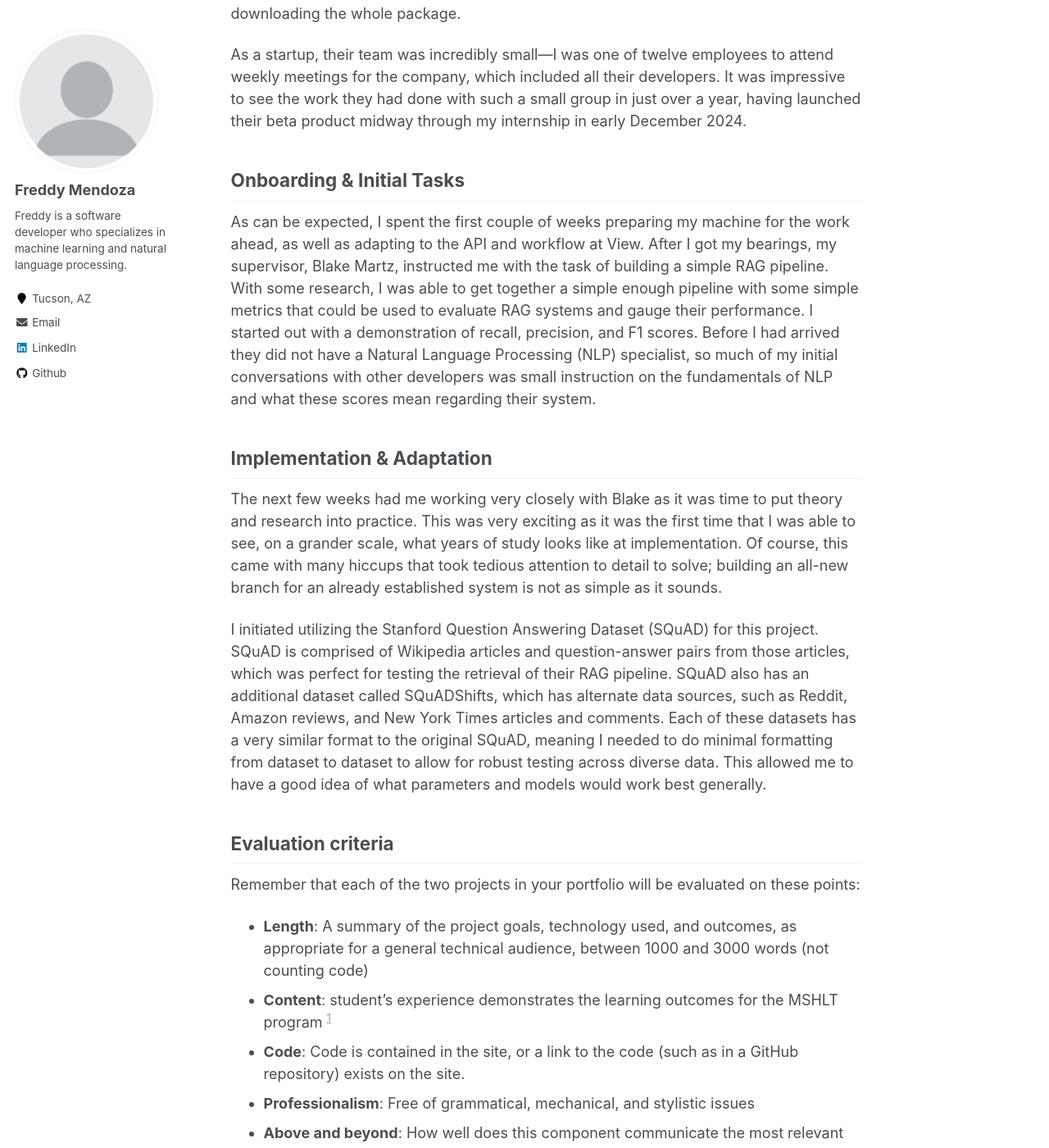
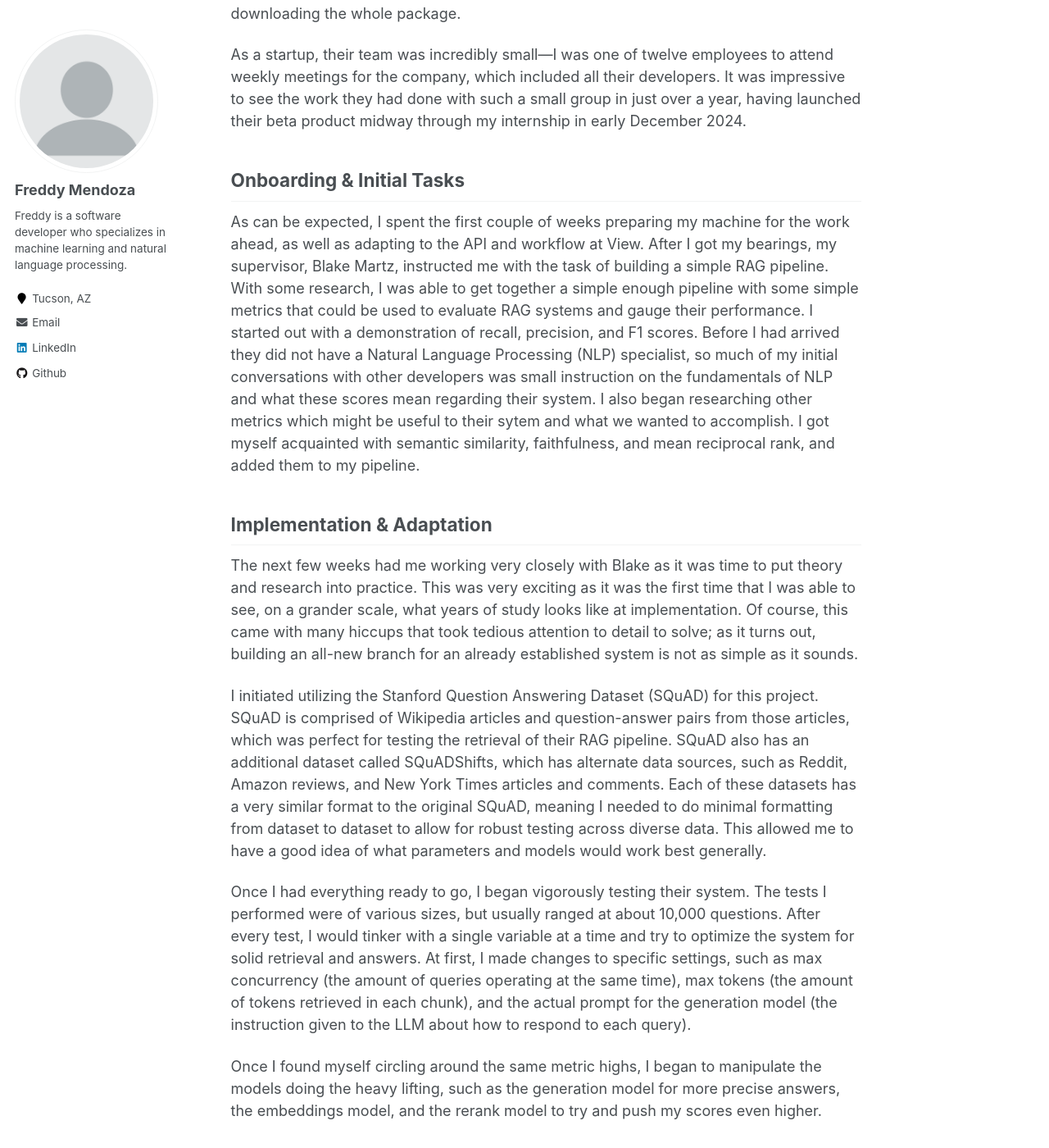
Before and after one commit to fmend/fmend.github.io, a Jekyll site: the page built from _portfolio/portfolio-1.md, in a window 1280 px wide and 1400 px high, scrolled down 658 px. Shown: the whole window at 82% size. Built offline with Jekyll 4.4.1, drawn with Linux system fonts in a browser that asks for light colours.

Commit message:
Update portfolio-1.md
Added more View details

```diff
--- a/_portfolio/portfolio-1.md
+++ b/_portfolio/portfolio-1.md
@@ -14,15 +14,17 @@ As a startup, their team was incredibly small---I was one of twelve employees to
 
 ## Onboarding & Initial Tasks
 
-As can be expected, I spent the first couple of weeks preparing my machine for the work ahead, as well as adapting to the API and workflow at View. After I got my bearings, my supervisor, Blake Martz, instructed me with the task of building a simple RAG pipeline. With some research, I was able to get together a simple enough pipeline with some simple metrics that could be used to evaluate RAG systems and gauge their performance. I started out with a demonstration of recall, precision, and F1 scores. Before I had arrived they did not have a Natural Language Processing (NLP) specialist, so much of my initial conversations with other developers was small instruction on the fundamentals of NLP and what these scores mean regarding their system.
+As can be expected, I spent the first couple of weeks preparing my machine for the work ahead, as well as adapting to the API and workflow at View. After I got my bearings, my supervisor, Blake Martz, instructed me with the task of building a simple RAG pipeline. With some research, I was able to get together a simple enough pipeline with some simple metrics that could be used to evaluate RAG systems and gauge their performance. I started out with a demonstration of recall, precision, and F1 scores. Before I had arrived they did not have a Natural Language Processing (NLP) specialist, so much of my initial conversations with other developers was small instruction on the fundamentals of NLP and what these scores mean regarding their system. I also began researching other metrics which might be useful to their sytem and what we wanted to accomplish. I got myself acquainted with semantic similarity, faithfulness, and mean reciprocal rank, and added them to my pipeline.
 
 ## Implementation & Adaptation
 
-The next few weeks had me working very closely with Blake as it was time to put theory and research into practice. This was very exciting as it was the first time that I was able to see, on a grander scale, what years of study looks like at implementation. Of course, this came with many hiccups that took tedious attention to detail to solve; building an all-new branch for an already established system is not as simple as it sounds.
+The next few weeks had me working very closely with Blake as it was time to put theory and research into practice. This was very exciting as it was the first time that I was able to see, on a grander scale, what years of study looks like at implementation. Of course, this came with many hiccups that took tedious attention to detail to solve; as it turns out, building an all-new branch for an already established system is not as simple as it sounds.
 
 I initiated utilizing the Stanford Question Answering Dataset (SQuAD) for this project. SQuAD is comprised of Wikipedia articles and question-answer pairs from those articles, which was perfect for testing the retrieval of their RAG pipeline. SQuAD also has an additional dataset called SQuADShifts, which has alternate data sources, such as Reddit, Amazon reviews, and New York Times articles and comments. Each of these datasets has a very similar format to the original SQuAD, meaning I needed to do minimal formatting from dataset to dataset to allow for robust testing across diverse data. This allowed me to have a good idea of what parameters and models would work best generally.
 
+Once I had everything ready to go, I began vigorously testing their system. The tests I performed were of various sizes, but usually ranged at about 10,000 questions. After every test, I would tinker with a single variable at a time and try to optimize the system for solid retrieval and answers. At first, I made changes to specific settings, such as max concurrency (the amount of queries operating at the same time), max tokens (the amount of tokens retrieved in each chunk), and the actual prompt for the generation model (the instruction given to the LLM about how to respond to each query).
 
+Once I found myself circling around the same metric highs, I began to manipulate the models doing the heavy lifting, such as the generation model for more precise answers, the embeddings model, and the rerank model to try and push my scores even higher.
 
 ## Evaluation criteria
 Remember that each of the two projects in your portfolio will be evaluated on these points:
```
